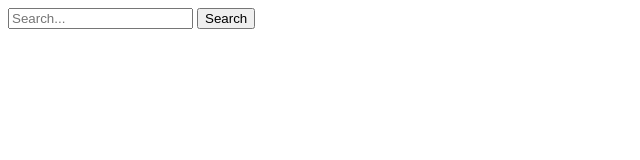
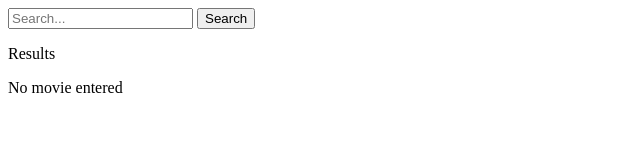
Before and after one commit to Ben-random/movie-finding-app, a website: page index.html in a window 1280 px wide. Shown: the whole page, without its empty margins (0-640 px from the left). Drawn offline with Linux system fonts and the light colour scheme.

Commit message:
Added error message for empty query and api.js file

```diff
--- a/index.html
+++ b/index.html
@@ -9,6 +9,9 @@
 <body>
     <input type="text" id="id" name="movie_to_query" placeholder="Search...">
     <button id="button">Search</button>
+    <div id="d1">
+        <p>Results</p>
+    </div>
     <script src="script.js"></script>
 </body>
 </html>
--- a/script.js
+++ b/script.js
@@ -1,7 +1,13 @@
 const validate = () => {
     let movieToQuery = document.getElementById("id").value
     console.log(movieToQuery)
-
+    let p = document.createElement("p")
+    if (movieToQuery === "") {
+        let text = document.createTextNode("No movie entered")
+        p.appendChild(text)
+        let element = document.getElementById("d1")
+        element.appendChild(p)
+    }
 }
 validate()
 let button = document.getElementById("button")
```
Also changed, not shown: api.js (added, +7 -0 lines).
